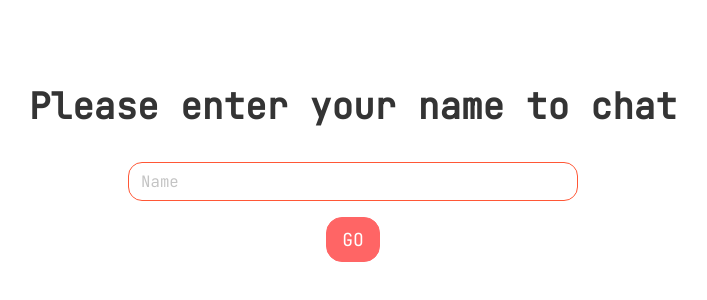
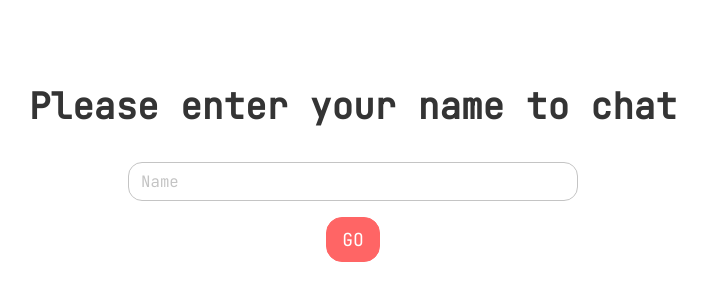
Before and after one commit to vlad99902/websocket-chat, a React (Create React App) app in the folder client/: page / in a window 1280 px wide. Shown: the part 228-528 px from the top of the page, without its empty margins (287-994 px from the left). Built offline with nearby package versions, Linux system fonts and the light colour scheme.

Commit message:
Auth page

```diff
--- a/client/src/pages/AuthPage.js
+++ b/client/src/pages/AuthPage.js
@@ -1,18 +1,87 @@
-import React from 'react';
+import { useState, useContext } from 'react';
+import io from 'socket.io-client';
+import { uid } from 'uid';
 import styled from 'styled-components';
+import { useHistory } from 'react-router-dom';
 
 import { BaseButton } from '../components/BaseButton';
 import { BaseInput } from '../components/BaseInput';
 import { Container } from '../utils/primaryStyledComponents';
+import { UserContext } from '../context/UserContext';
 
 export const AuthPage = () => {
+  const history = useHistory();
+  //context to store username, and can use it in every component
+  const { setUsername } = useContext(UserContext);
+  const [usernameInputValue, setUsernameInputValue] = useState('');
+  //state to check valid form or not
+  const [isFormValid, setIsFormValid] = useState(true);
+
+  //get new username on change input value
+  const onChangeInputUsernameHandler = (event) => {
+    setUsernameInputValue(event.target.value);
+    checkValidInput(event.target.value);
+  };
+
+  /**
+   * Sumbit auth form
+   * @param  event
+   */
+  const onSumbitAuthForm = (event) => {
+    event.preventDefault();
+    setUsernameInputValue('');
+    setUsername(usernameInputValue);
+    connectToTheServer(usernameInputValue, 'localhost:5000');
+  };
+
+  /**
+   * If value is empty returns false
+   * @param {string} value
+   */
+  const checkValidInput = (value) => {
+    if (!value) {
+      setIsFormValid(false);
+    } else {
+      setIsFormValid(true);
+    }
+  };
+
+  const connectToTheServer = (username, serverEndPoint) => {
+    let socket;
+    const room = uid();
+    socket = io(serverEndPoint);
+    console.log(socket, username, room);
+    socket.emit('join', { name: username, room }, () => {
+      history.push(`/chat/${room}`);
+      const previousDataWithThisRoom = localStorage.getItem(
+        `userDataRoom${room}`,
+      );
+      //проверка на имя
+      if (!previousDataWithThisRoom)
+        localStorage.setItem(
+          `userDataRoom${room}`,
+          JSON.stringify({ username, room }),
+        );
+    });
+  };
+
   return (
     <AuthPageWrapper>
       <Container>
         <Header>Please enter your name to chat</Header>
-        <AuthForm>
-          <BaseInput placeholder="Name" maxWidth="450px" />
-          <BaseButton mt="16px">GO</BaseButton>
+        <AuthForm onSubmit={onSumbitAuthForm}>
+          <BaseInput
+            maxWidth="450px"
+            id="username"
+            name="username"
+            placeholder="Name"
+            value={usernameInputValue}
+            isValid={isFormValid}
+            onChange={onChangeInputUsernameHandler}
+          />
+          <BaseButton type="submit" mt="16px" disabled={!isFormValid}>
+            GO
+          </BaseButton>
         </AuthForm>
       </Container>
     </AuthPageWrapper>
```
